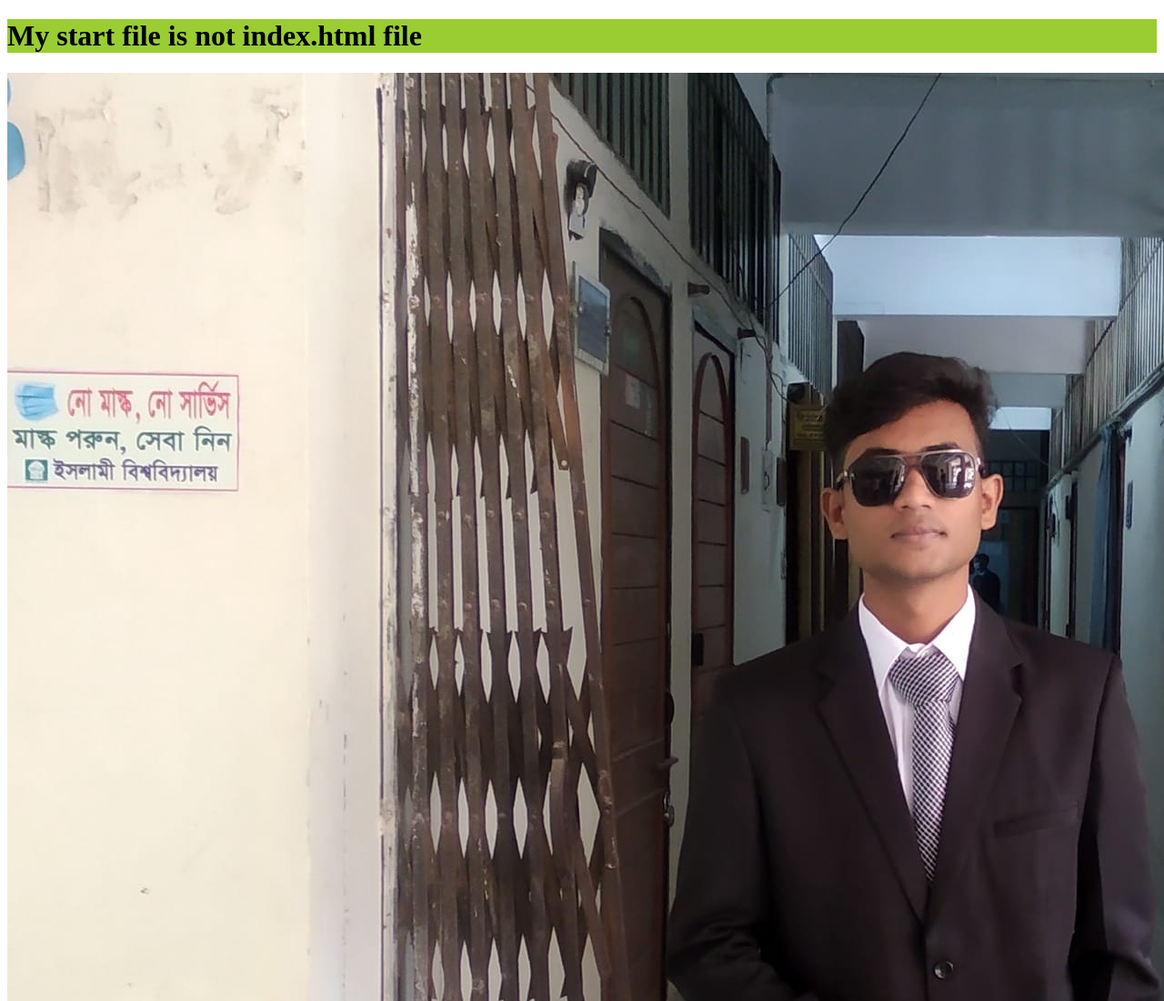
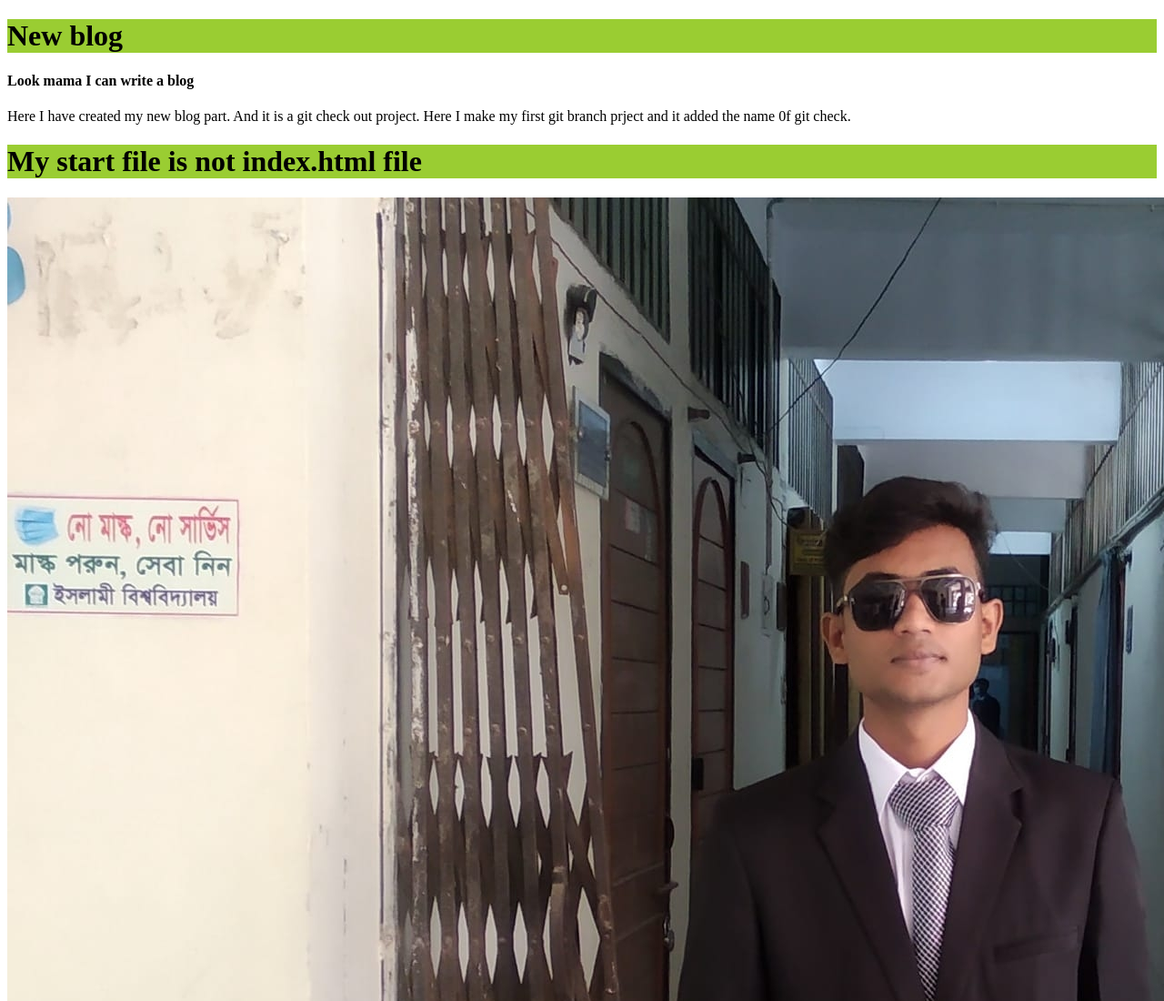
Before and after one commit to Moksadul-Momin/third-git-repo, a plain HTML site: page index.html in a window 1280 px wide. Shown: the top 1100 px of the page at 91% size. Drawn offline with Linux system fonts and the light colour scheme.

Commit message:
New blog added

```diff
--- a/index.html
+++ b/index.html
@@ -6,6 +6,12 @@
     <meta http-equiv="X-UA-Compatible" content="IE=edge">
     <meta name="viewport" content="width=device-width, initial-scale=1.0">
     <title>Document</title>
+    <div>
+        <h1>New blog</h1>
+        <h4>Look mama I can write a blog</h4>
+        <p> Here I have created my new blog part. And it is a git check out project. Here I make my first git branch
+            prject and it added the name 0f git check.</p>
+    </div>
 </head>
 
 <body>
```
